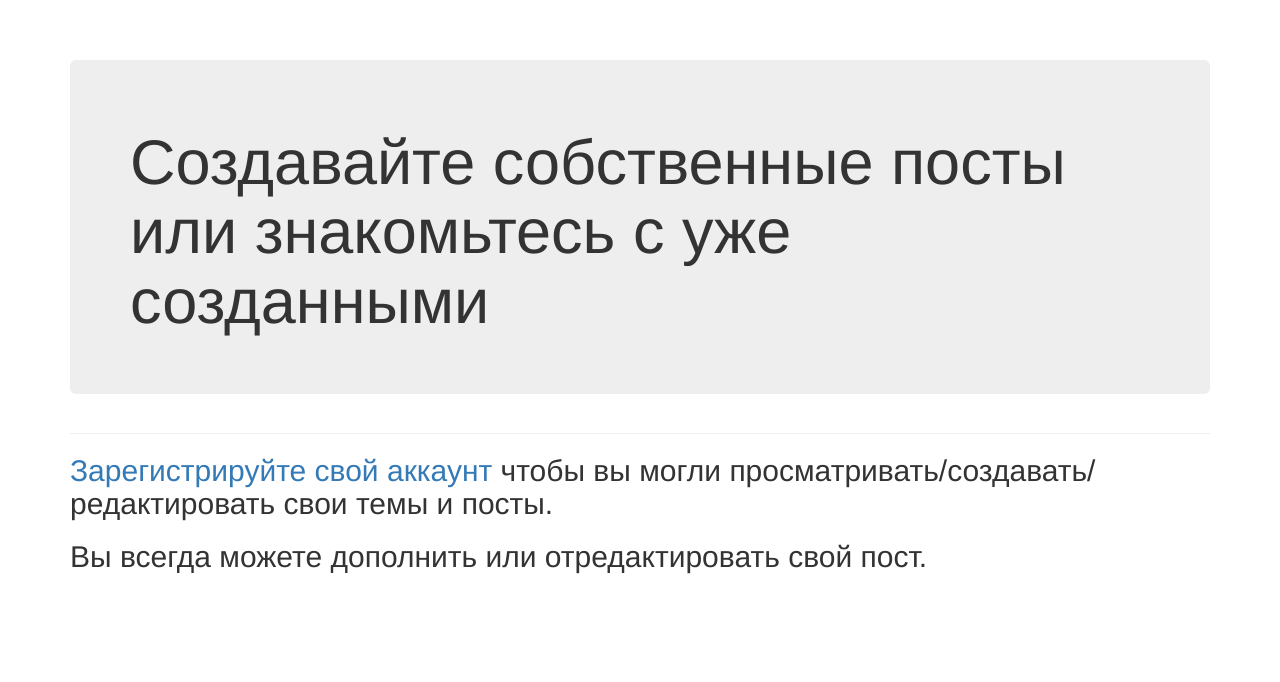
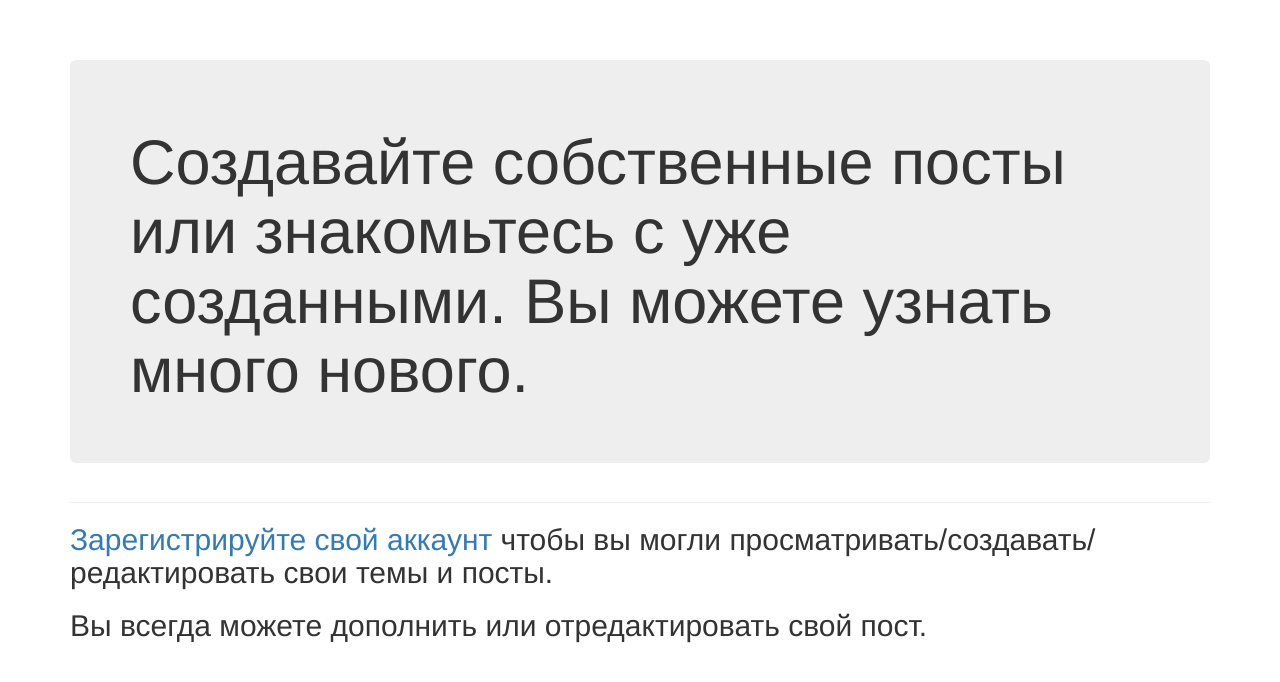
Before and after one commit to Vas322/clear_rep_blog, a Django app: page / in a window 1280 px wide. Shown: the part 51-733 px from the top of the page. Run offline with Django 3.2, Linux system fonts and the light colour scheme; some libraries are stand-ins or nearby versions.

Commit message:
second commit for heroku

```diff
--- a/blogs/templates/blogs/index.html
+++ b/blogs/templates/blogs/index.html
@@ -1,15 +1,14 @@
 {% extends "blogs/base.html" %}
 {% block header %}
 <div class='jumbotron'>
-<h1>Создавайте собственные посты или знакомьтесь с уже созданными</h1>
+	<h1>Создавайте собственные посты или знакомьтесь с уже созданными. Вы можете узнать много нового.</h1>
 </div>
 {% endblock header %}
 {% block content %}
 <h2>
-<a href="{% url 'users:register' %}">Зарегистрируйте свой аккаунт</a> чтобы вы могли просматривать/создавать/редактировать
-свои темы и посты.
+	<a href="{% url 'users:register' %}">Зарегистрируйте свой аккаунт</a> чтобы вы могли просматривать/создавать/редактировать свои темы и посты.
 </h2>
 <h2>
-Вы всегда можете дополнить или отредактировать свой пост.
+	Вы всегда можете дополнить или отредактировать свой пост.
 </h2>
 {% endblock content %}
```
